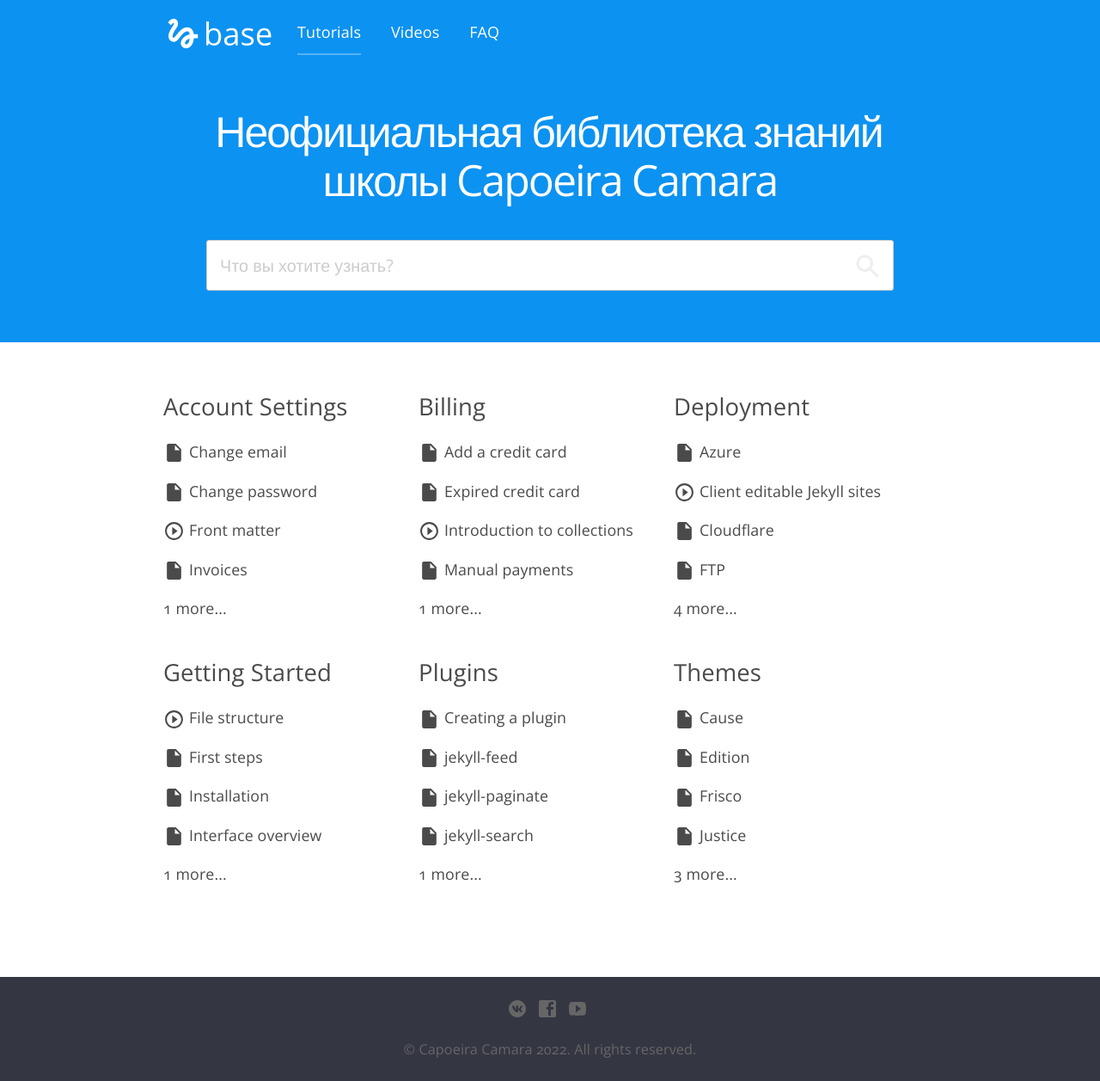
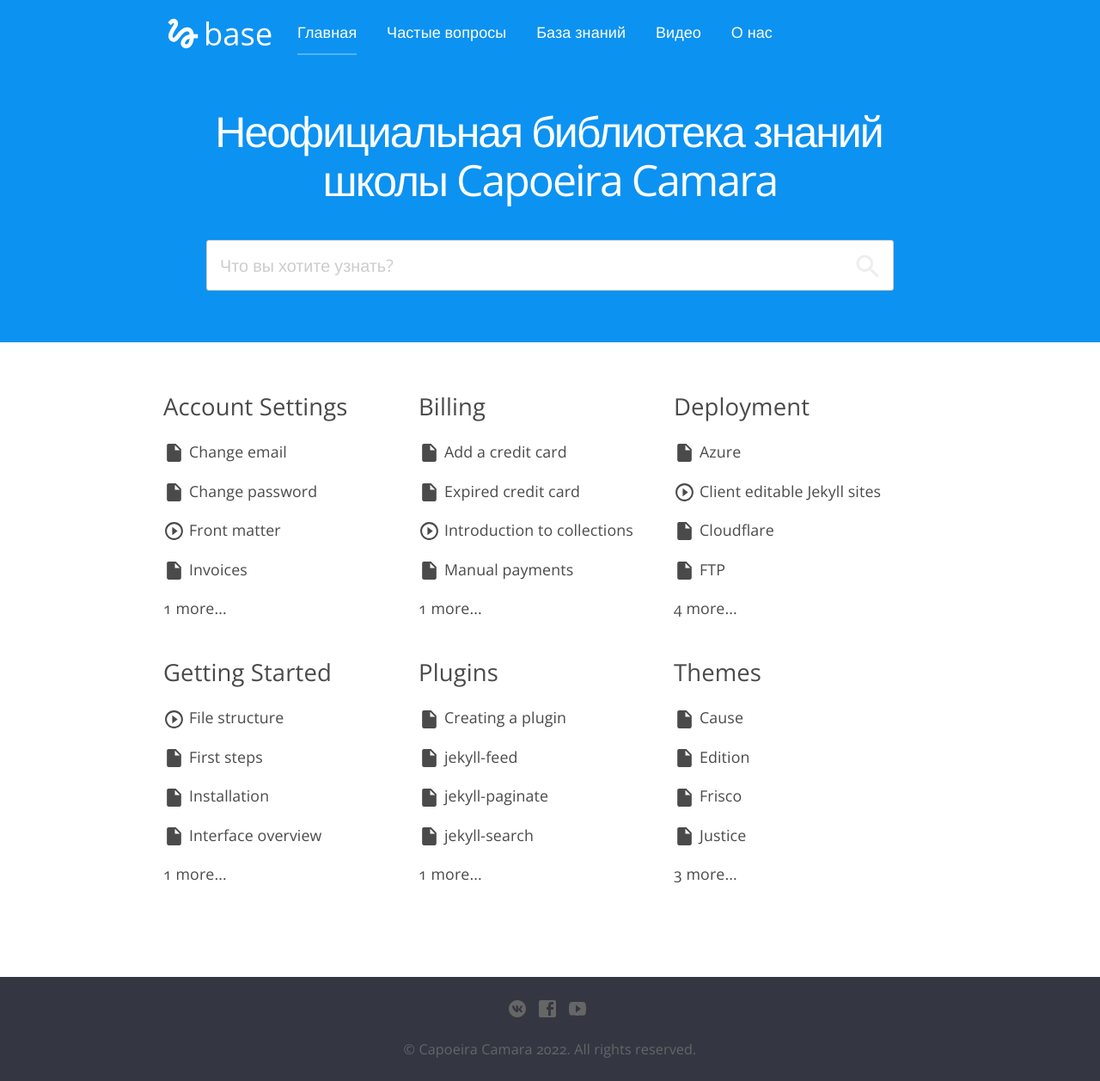
Before and after one commit to capoeiracamara/capoeiracamara.github.io, a Jekyll site: the page built from index.html, in a window 1280 px wide. Shown: the whole page at 86% size. Built offline with Jekyll 4.4.1, drawn with Linux system fonts in a browser that asks for light colours; nearby versions of some CDN libraries.

Commit message:
Update navigation.yml

```diff
--- a/_data/navigation.yml
+++ b/_data/navigation.yml
@@ -1,6 +1,10 @@
-- name: Tutorials
+- name: Главная
   link: /
-- name: Videos
+- name: Частые вопросы
+  link: /faq/
+- name: База знаний
+  link: /knowledge-base/
+- name: Видео
   link: /videos/
-- name: FAQ
-  link: /faq/
+- name: О нас
+  link: /about/
```
